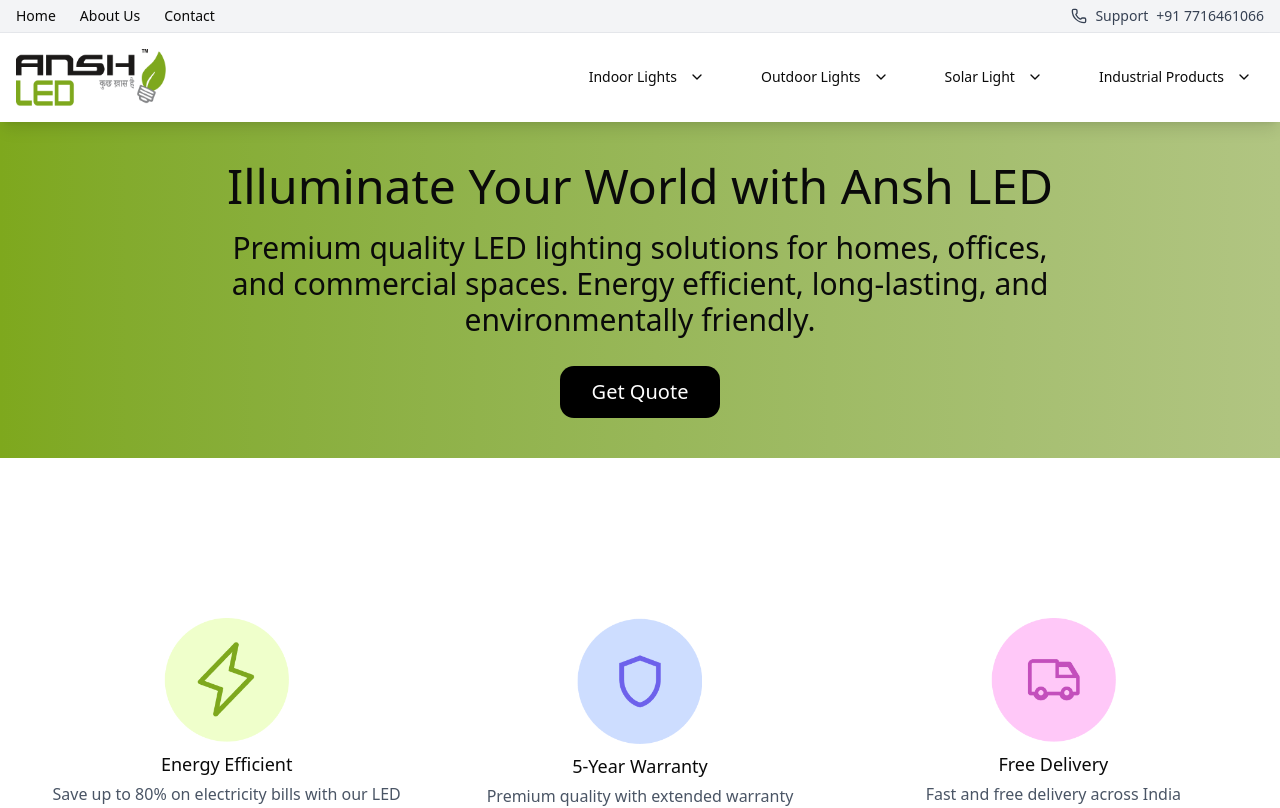
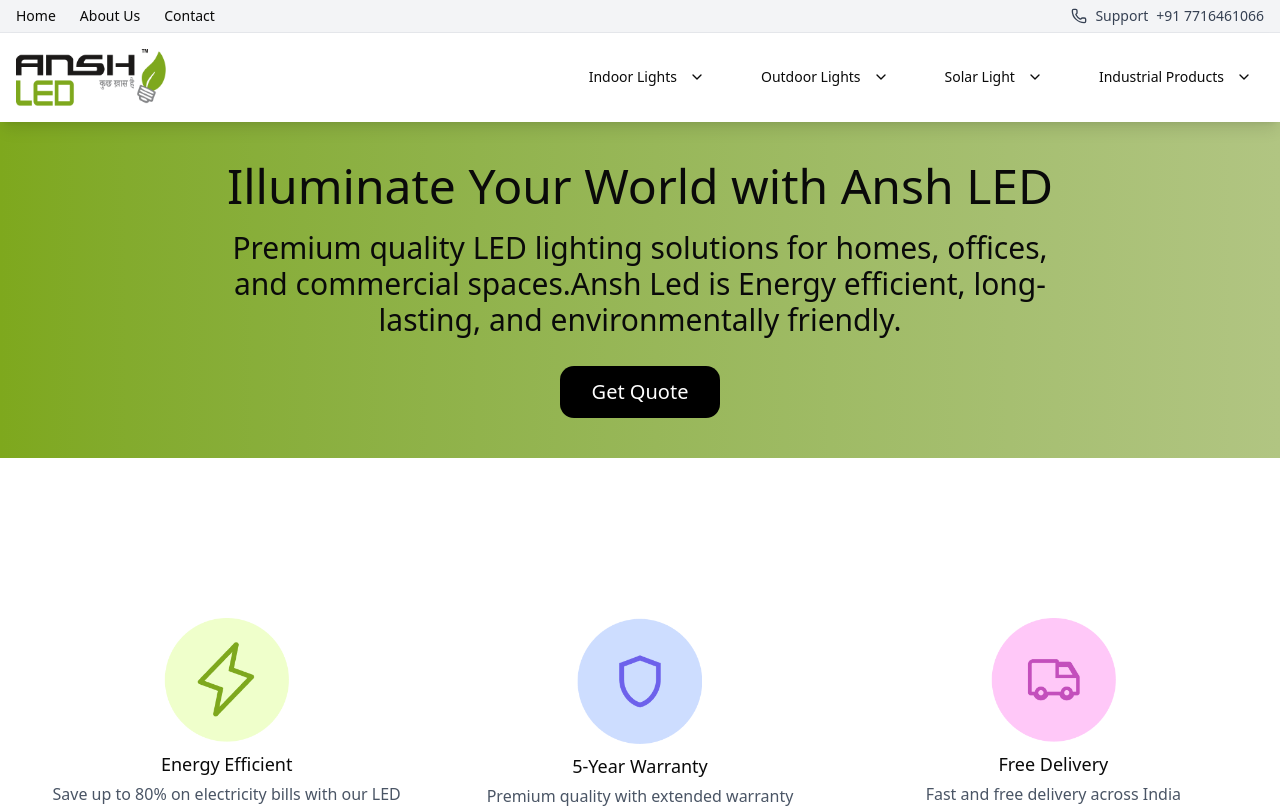
Before and after one commit to Tristan-Hancock/ANSH-LED, a Next.js app: page / in a window 1280 px wide. Shown: the top 808 px of the page. Built offline with nearby package versions, Linux system fonts and the light colour scheme.

Commit message:
seo improvements

```diff
--- a/src/app/layout.tsx
+++ b/src/app/layout.tsx
@@ -36,7 +36,7 @@
     url: "https://www.anshled.com",
     title: "Ansh LED – Premium LED Lighting Solutions",
     description:
-      "Energy-efficient, long-lasting LED lighting for every application.",
+      "Ansh Led is Energy-efficient, long-lasting LED lighting for every application.",
     siteName: "Ansh LED",
     images: [
       {
--- a/src/app/page.tsx
+++ b/src/app/page.tsx
@@ -36,7 +36,7 @@
           </h1>
           <p className="text-lg mt-5 xl:text-3xl">
             Premium quality LED lighting solutions for homes, offices, and
-            commercial spaces. Energy efficient, long-lasting, and
+            commercial spaces.Ansh Led is Energy efficient, long-lasting, and
             environmentally friendly.
           </p>
           <button className="bg-black text-white px-4 py-2 rounded-xl mt-7 xl:px-8 xl:py-3 xl:text-xl hover:cursor-pointer">
```
